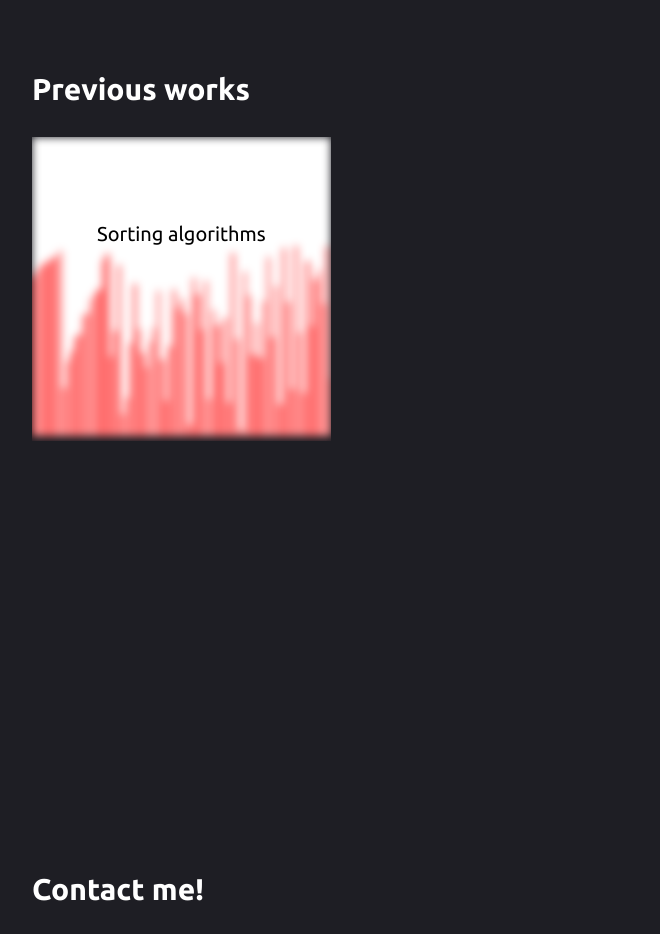
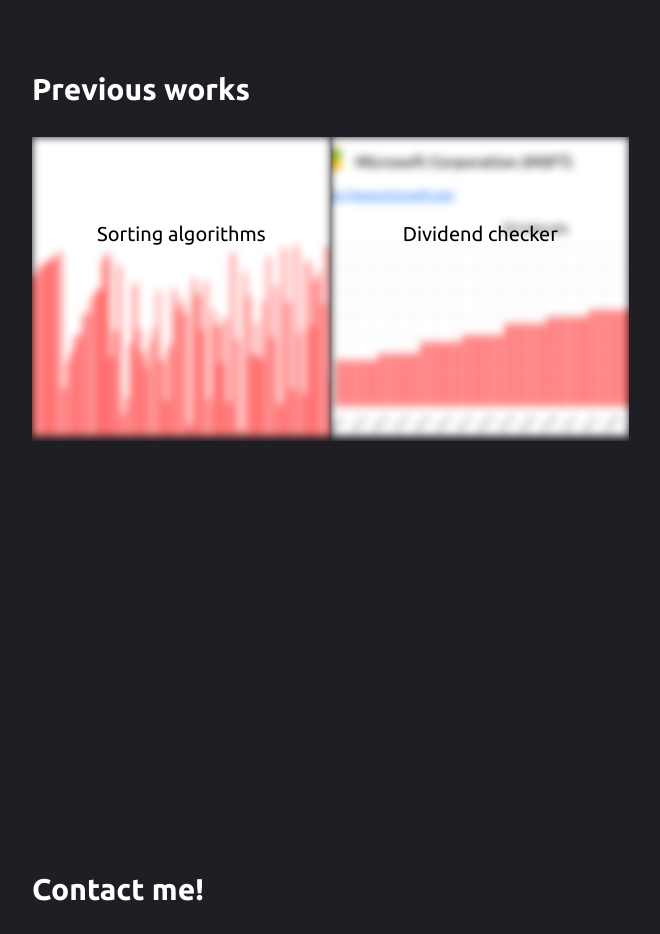
Before and after one commit to peterszarvas94/portfolio-old-1, a React (Create React App) app: page / in a window 1280 px wide. Shown: the part 1900-2834 px from the top of the page, without its empty margins (160-820 px from the left). Built offline with nearby package versions, Linux system fonts and the light colour scheme.

Commit message:
adding new poject -dividend checking app

```diff
--- a/src/pages/Portfolio.js
+++ b/src/pages/Portfolio.js
@@ -4,6 +4,7 @@ import Project from '../components/Project';
 import '../styles/Portfolio.css';
 
 import Sorting from '../images/sorting.png';
+import Dividends from '../images/dividends.png';
 
 const Portfolio = () => {
 
@@ -45,6 +46,13 @@ const Portfolio = () => {
                         img={Sorting}
                         url='https://tender-booth-f0f6bb.netlify.app/'
                     />
+                    <Project
+                        id={1}
+                        key={1}
+                        title='Dividend checker'
+                        img={Dividends}
+                        url='https://wonderful-yalow-9a6209.netlify.app/'
+                    />
                 </div>
             </div>
         </>
```
Also changed, not shown: src/images/dividends.png (added), 1 other file (tests, documents, lock files or other folders).
